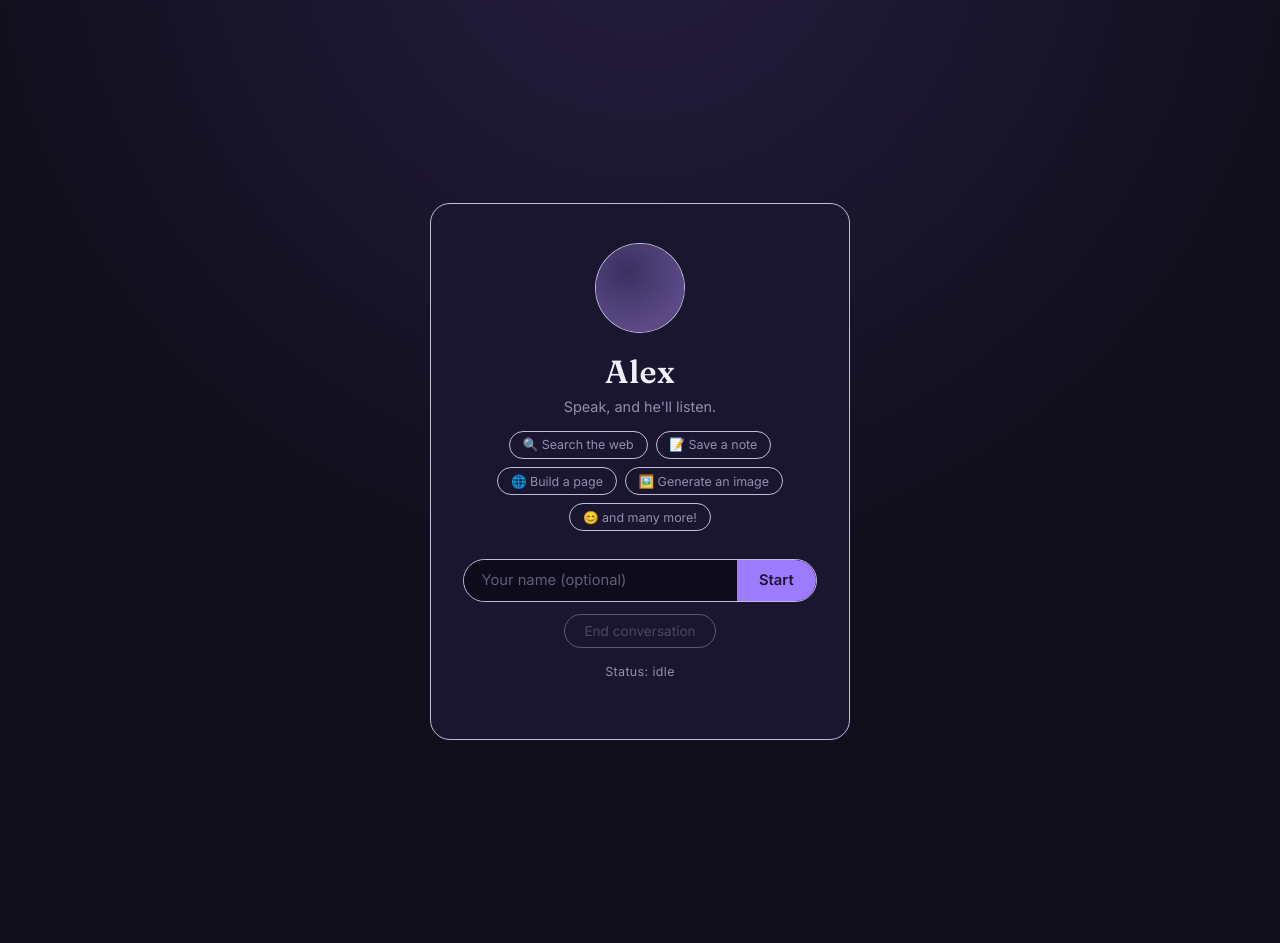
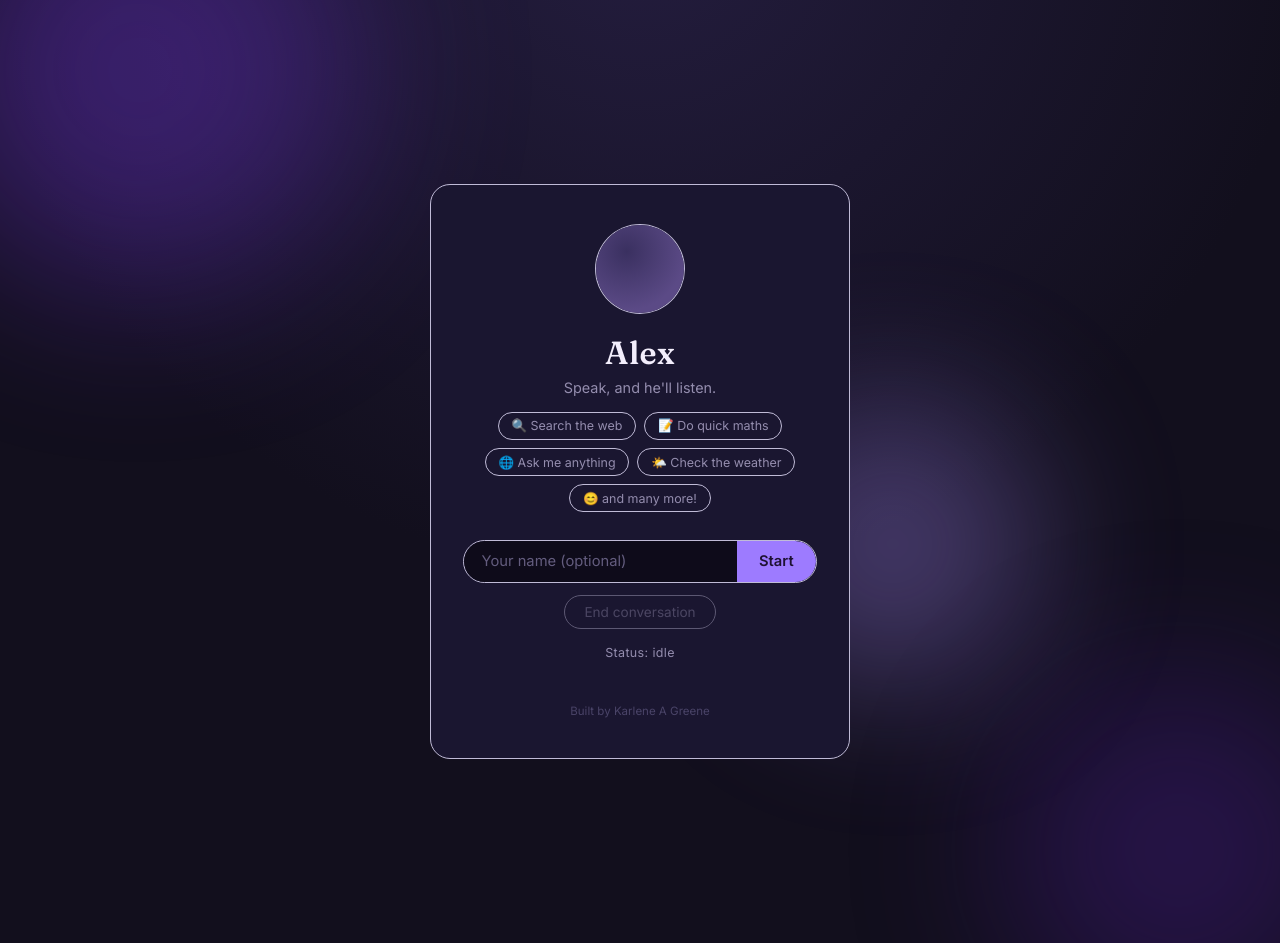
Before and after one commit to Kaykaygreene/alexthevoiceassistant, a Flask app: page / in a window 1280 px wide. Run offline with Flask 3, Linux system fonts and the light colour scheme.

Commit message:
Add background animation and update JS tool config

```diff
--- a/server.py
+++ b/server.py
@@ -1,29 +1,23 @@
 import os
 import uuid
-from io import BytesIO
 
-import openai
 import requests
 from dotenv import load_dotenv
 from flask import Flask, jsonify, render_template, request, send_from_directory
-from PIL import Image
 
 load_dotenv()
 
 AGENT_ID = os.getenv("AGENT_ID")
 # Supports either name so it matches your .env either way
 API_KEY = os.getenv("API_KEY") or os.getenv("ELEVENLABS_API_KEY")
-OPENAI_API_KEY = os.getenv("OPENAI_API_KEY")
 
 BASE_DIR = os.path.dirname(os.path.abspath(__file__))
 SAVED_FILES_DIR = os.path.join(BASE_DIR, "saved_files")
-GENERATED_IMAGES_DIR = os.path.join(BASE_DIR, "generated_images")
 os.makedirs(SAVED_FILES_DIR, exist_ok=True)
-os.makedirs(GENERATED_IMAGES_DIR, exist_ok=True)
 
 app = Flask(__name__)
 
-# Fallback values used only if a visitor leaves the fields blank
+# Fallback value used only if a visitor leaves the name field blank
 USER_NAME = "Alex"
 
 
@@ -53,48 +47,30 @@ def signed_url():
 
     return jsonify(resp.json())
 
+
 @app.route("/api/overrides")
 def overrides():
     """Prompt/first_message override, served to the browser. Accepts
     an optional ?name= so each visitor is greeted by name."""
     name = request.args.get("name", "").strip() or USER_NAME
+
     prompt = (
         "You are Alex, a helpful voice assistant. You can answer general "
-        "questions, search the web, save notes to a text file, create a "
-        "simple web page, and generate images when asked."
+        "questions, chat casually, do quick math, search the web, tell the "
+        "current date and time, check the weather for a place, save notes "
+        "to a text file, and create a simple web page when asked. When you "
+        "use a tool that saves a file, the app already shows the user a "
+        "link to it automatically — just confirm what you made in a "
+        "sentence or two. Don't add disclaimers about being text-based."
     )
     first_message = f"Hello {name}, I'm Alex, your voice assistant. How can I help you today?"
     return jsonify({"prompt": prompt, "first_message": first_message})
 
+
 # ---------------------------------------------------------------------------
-# Client tool endpoints — names/params match exactly what's configured on
-# the ElevenLabs agent (generateimage, createhtmlfile, saveToTxt, searchWeb)
+# Client tool endpoints — names/params must match exactly what's configured
+# on the ElevenLabs agent
 # ---------------------------------------------------------------------------
-@app.route("/api/generateimage", methods=["POST"])
-def generateimage():
-    if not OPENAI_API_KEY:
-        return jsonify({"error": "Server is missing OPENAI_API_KEY"}), 500
-
-    data = request.json or {}
-    prompt = data.get("prompt", "")
-    filename = safe_filename(data.get("filename", "image.png"))
-    size = data.get("size", "1024x1024")
-
-    if not prompt:
-        return jsonify({"error": "Missing prompt"}), 400
-
-    client = openai.OpenAI(api_key=OPENAI_API_KEY)
-    response = client.images.generate(prompt=prompt, model="gpt-image-1", size=size, n=1)
-    image_url = response.data[0].url
-
-    img_response = requests.get(image_url, timeout=30)
-    image = Image.open(BytesIO(img_response.content))
-    path = os.path.join(GENERATED_IMAGES_DIR, filename)
-    image.save(path)
-
-    return jsonify({"result": f"Image saved as {filename}", "url": f"/files/images/{filename}"})
-
-
 @app.route("/api/createhtmlfile", methods=["POST"])
 def createhtmlfile():
     data = request.json or {}
@@ -149,16 +125,49 @@ def searchweb():
     return jsonify({"result": summary})
 
 
+@app.route("/api/weather", methods=["POST"])
+def weather():
+    """Looks up current weather for a place name using Open-Meteo (free, no API key)."""
+    place = (request.json or {}).get("location", "")
+    if not place:
+        return jsonify({"error": "Missing location"}), 400
+
+    geo = requests.get(
+        "https://geocoding-api.open-meteo.com/v1/search",
+        params={"name": place, "count": 1},
+        timeout=15,
+    ).json()
+    results = geo.get("results")
+    if not results:
+        return jsonify({"result": f"I couldn't find a place called {place}."})
+
+    lat, lon = results[0]["latitude"], results[0]["longitude"]
+    found_name = results[0].get("name", place)
+
+    forecast = requests.get(
+        "https://api.open-meteo.com/v1/forecast",
+        params={
+            "latitude": lat,
+            "longitude": lon,
+            "current": "temperature_2m,weather_code",
+            "temperature_unit": "celsius",
+        },
+        timeout=15,
+    ).json()
+    current = forecast.get("current", {})
+    temp = current.get("temperature_2m")
+
+    if temp is None:
+        return jsonify({"result": f"I couldn't get the weather for {found_name} right now."})
+
+    return jsonify({"result": f"It's currently {temp}°C in {found_name}."})
+
+
 @app.route("/files/saved/<path:filename>")
 def get_saved_file(filename):
     return send_from_directory(SAVED_FILES_DIR, filename)
 
 
-@app.route("/files/images/<path:filename>")
-def get_image_file(filename):
-    return send_from_directory(GENERATED_IMAGES_DIR, filename)
-
-
 if __name__ == "__main__":
     port = int(os.getenv("PORT", 5000))
-    app.run(host="0.0.0.0", port=port, debug=True)
+    app.run(host="0.0.0.0", port=port, debug=True, use_reloader=False)
--- a/static/main.js
+++ b/static/main.js
@@ -28,12 +28,8 @@ async function postJSON(url, body) {
 }
 
 // Keys must exactly match the tool names configured on the ElevenLabs agent
+// Keys must exactly match the tool names configured on the ElevenLabs agent
 const clientTools = {
-  generateimage: async ({ prompt, filename, size }) => {
-    const data = await postJSON("/api/generateimage", { prompt, filename, size });
-    if (data.url) bubble(`🖼️ Image ready: ${window.location.origin}${data.url}`, "agent");
-    return data.result || data.error;
-  },
   createhtmlfile: async ({ title, filename, data: content }) => {
     const data = await postJSON("/api/createhtmlfile", { title, filename, data: content });
     if (data.url) bubble(`🌐 Page ready: ${window.location.origin}${data.url}`, "agent");
@@ -46,6 +42,10 @@ const clientTools = {
   },
   searchWeb: async ({ query }) => {
     const data = await postJSON("/api/searchweb", { query });
+    return data.result || data.error;
+  },
+  weather: async ({ location }) => {
+    const data = await postJSON("/api/weather", { location });
     return data.result || data.error;
   },
 };
--- a/static/style.css
+++ b/static/style.css
@@ -79,6 +79,62 @@ body {
   50% { transform: scale(1.08); }
 }
 
+.bg-blobs {
+  position: fixed;
+  inset: 0;
+  z-index: 0;
+  pointer-events: none;
+  overflow: hidden;
+}
+
+.bg-blobs span {
+  position: absolute;
+  border-radius: 50%;
+  filter: blur(80px);
+  opacity: 0.35;
+  animation: float 18s ease-in-out infinite;
+}
+
+.bg-blobs span:nth-child(1) {
+  width: 400px;
+  height: 400px;
+  top: -100px;
+  left: -100px;
+  background: #7c3aed; /* violet */
+  animation-duration: 20s;
+}
+
+.bg-blobs span:nth-child(2) {
+  width: 350px;
+  height: 350px;
+  bottom: -80px;
+  right: -80px;
+  background: #4c1d95; /* deep purple */
+  animation-duration: 24s;
+  animation-delay: -6s;
+}
+
+.bg-blobs span:nth-child(3) {
+  width: 300px;
+  height: 300px;
+  top: 40%;
+  left: 60%;
+  background: #a78bfa; /* light purple */
+  animation-duration: 16s;
+  animation-delay: -3s;
+}
+
+@keyframes float {
+  0%, 100% { transform: translate(0, 0) scale(1); }
+  33%      { transform: translate(40px, -30px) scale(1.1); }
+  66%      { transform: translate(-30px, 20px) scale(0.95); }
+}
+
+/* make sure your card sits above the blobs */
+.card, #startForm, main {
+  position: relative;
+  z-index: 1;
+}
 h1 {
   font-family: "Fraunces", serif;
   font-weight: 600;
@@ -86,7 +142,11 @@ h1 {
   margin: 0;
   letter-spacing: 0.01em;
 }
-
+.credits {
+  margin: 1.5rem 0 0;
+  font-size: 0.72rem;
+  color: #4a4468;
+}
 .tagline {
   color: var(--muted);
   font-size: 0.9rem;
--- a/templates/index.html
+++ b/templates/index.html
@@ -10,6 +10,11 @@
 <link rel="stylesheet" href="{{ url_for('static', filename='style.css') }}">
 </head>
 <body>
+  <div class="bg-blobs">
+  <span></span>
+  <span></span>
+  <span></span>
+</div>
   <main class="panel">
     <div class="orb-wrap">
       <div id="orb" class="orb"></div>
@@ -19,9 +24,9 @@
     <p class="tagline">Speak, and he'll listen.</p>
     <ul class="capabilities">
   <li>🔍 Search the web</li>
-  <li>📝 Save a note</li>
-  <li>🌐 Build a page</li>
-  <li>🖼️ Generate an image</li>
+  <li>📝 Do quick maths</li>
+  <li>🌐 Ask me anything</li>
+  <li>🌤️ Check the weather</li>
   <li>😊 and many more!</li>
 </ul>
 
@@ -34,6 +39,7 @@
     <p id="status">Status: idle</p>
 
     <div id="transcript" class="transcript"></div>
+  <p class="credits">Built by Karlene A Greene</p>
   </main>
 
   <script type="module" src="{{ url_for('static', filename='main.js') }}"></script>
--- a/tools.py
+++ b/tools.py
@@ -99,4 +99,3 @@ client_tools = ClientTools()
 client_tools.register("searchWeb", searchWeb)
 client_tools.register("saveToTxt", save_to_txt)
 client_tools.register("createHtmlFile", create_html_file)
-client_tools.register("generateImage", generate_image)
```
Also changed, not shown: README.md.
